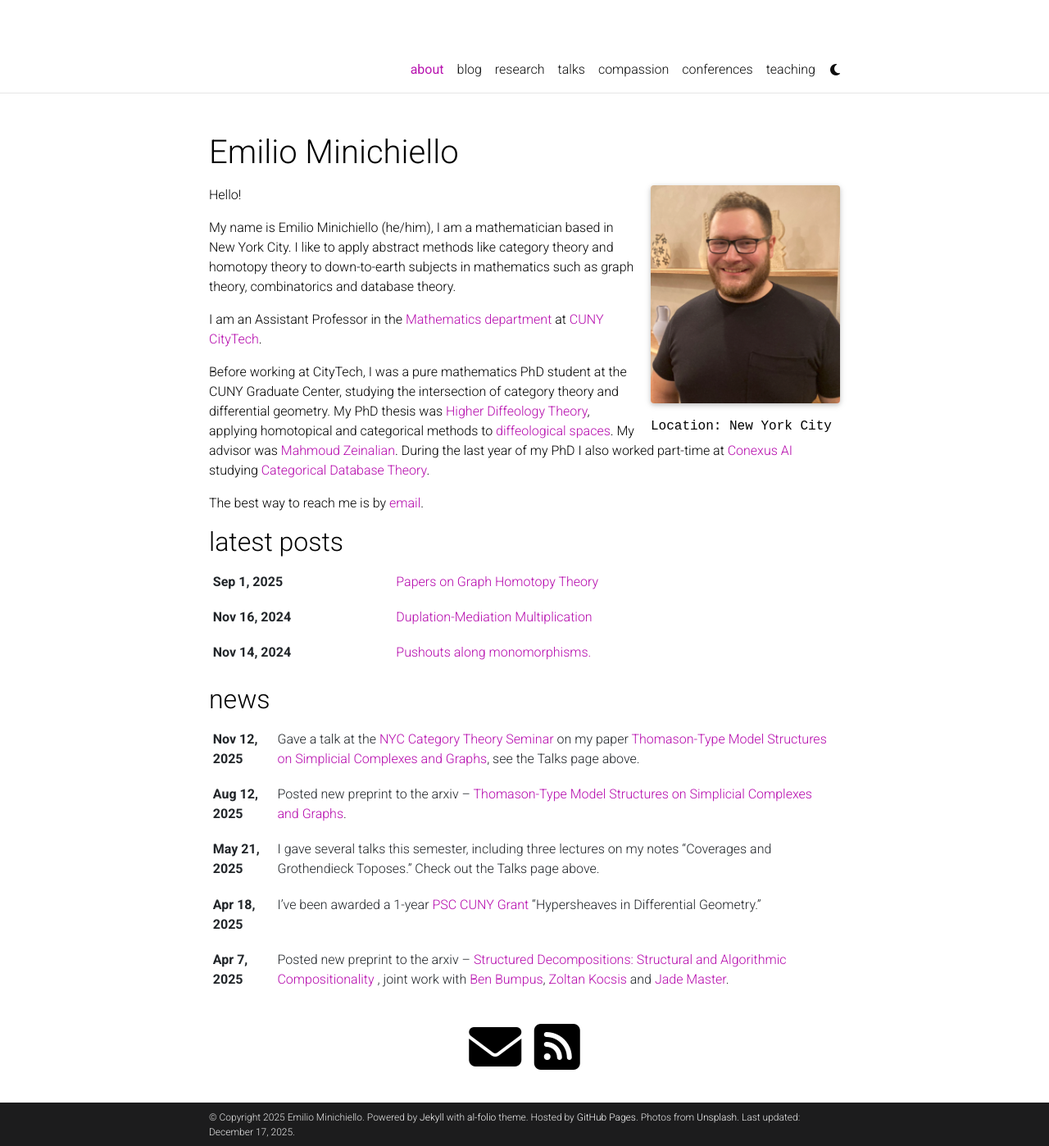
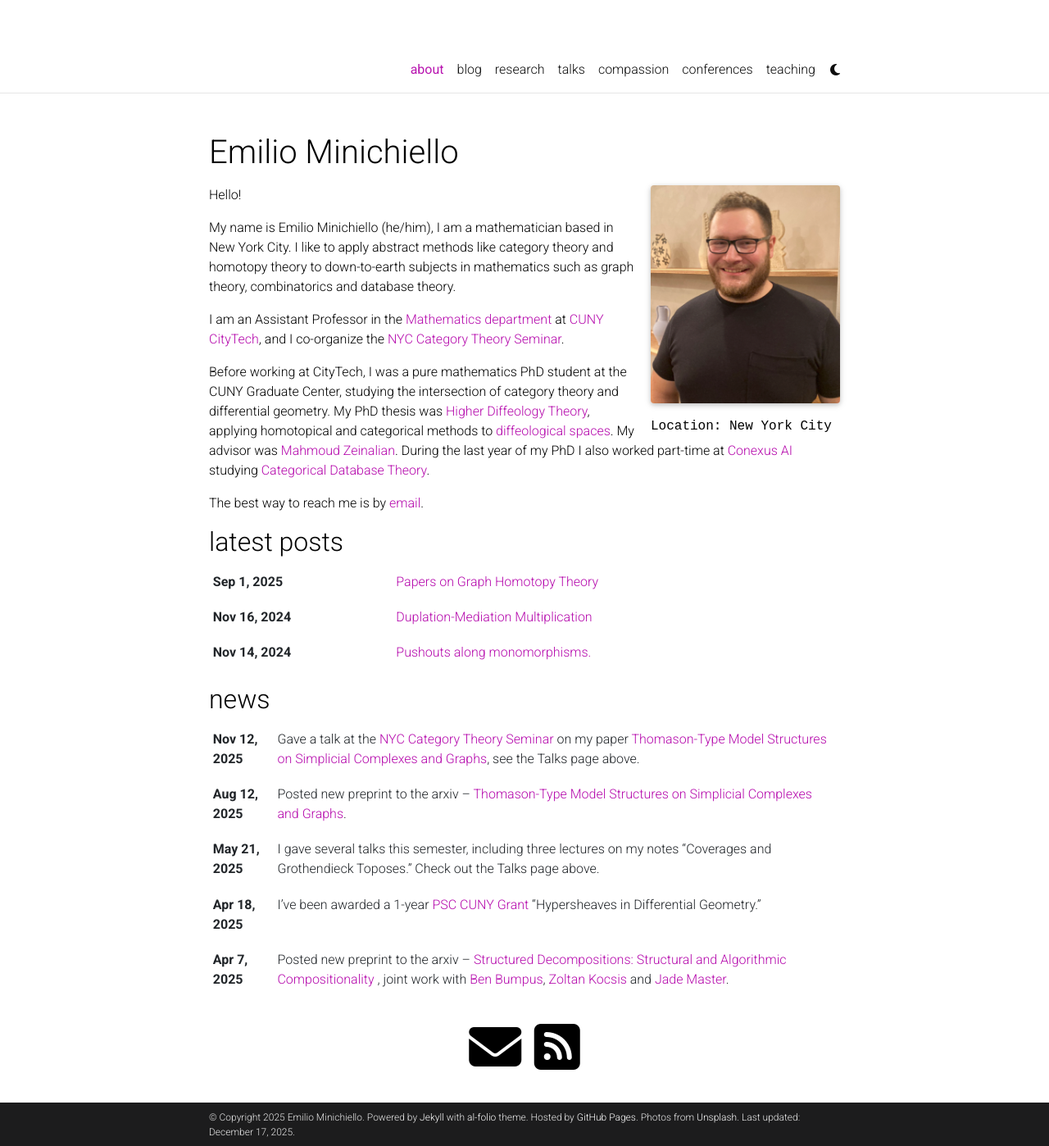
Before and after one commit to eminichiello67/eminichiello67.github.io, a Jekyll site: the page built from _pages/about.md, in a window 1280 px wide and 1398 px high. Shown: the whole window at 82% size. Built offline with Jekyll 4.4.1, drawn with Linux system fonts in a browser that asks for light colours; full-size pictures stand in for the smaller copies a plugin makes; comment, search, counter and statistics services are not loaded; a style sheet for code colours, icons or effects is not loaded.

Commit message:
Added that I co-organize NYC Cat seminar

```diff
--- a/_pages/about.md
+++ b/_pages/about.md
@@ -21,7 +21,7 @@ Hello!
 
 My name is Emilio Minichiello (he/him), I am a mathematician based in New York City. I like to apply abstract methods like category theory and homotopy theory to down-to-earth subjects in mathematics such as graph theory, combinatorics and database theory.
 
-I am an Assistant Professor in the [Mathematics department](https://www.citytech.cuny.edu/mathematics/#) at [CUNY CityTech](https://www.citytech.cuny.edu/).
+I am an Assistant Professor in the [Mathematics department](https://www.citytech.cuny.edu/mathematics/#) at [CUNY CityTech](https://www.citytech.cuny.edu/), and I co-organize the [NYC Category Theory Seminar](https://www.sci.brooklyn.cuny.edu/~noson/Seminar/index.html).
 
 Before working at CityTech, I was a pure mathematics PhD student at the CUNY Graduate Center, studying the intersection of category theory and differential geometry. My PhD thesis was [Higher Diffeology Theory](https://academicworks.cuny.edu/gc_etds/5759/), applying homotopical and categorical methods to [diffeological spaces](https://math.huji.ac.il/~piz/documents/AITD.pdf). My advisor was [Mahmoud Zeinalian](https://www.zeinalian.com/). During the last year of my PhD I also worked part-time at [Conexus AI](https://conexus.com/) studying [Categorical Database Theory](https://www.categoricaldata.net/).
 
```
